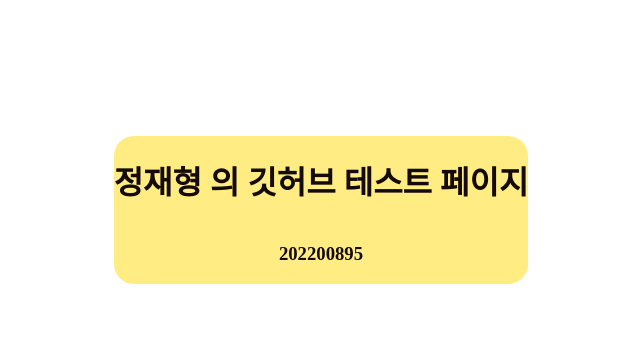
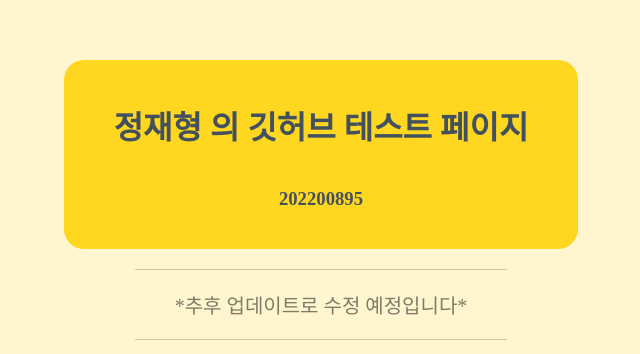
Before and after one commit to flerk0816/flerk0816.github.io, a plain HTML site: page index.html in a window 1280 px wide. Shown: the part 198-552 px from the top of the page, without its empty margins (327-967 px from the left). Drawn offline with Linux system fonts and the light colour scheme.

Commit message:
Update index.html

```diff
--- a/index.html
+++ b/index.html
@@ -15,27 +15,43 @@
             body {
                 width: 100%;
                 height: 100%;
+                overflow: hidden;
             }
             body {
                 display: flex;
                 flex-direction: column;
                 align-items: center;
                 justify-content: center;
+                background-color: rgb(255, 246, 207);
             }
-            body > div {
+            .title {
                 display: flex;
                 flex-direction: column;
                 justify-content: center;
                 align-items: center;
                 border-radius: 20px;
-                background-color: rgb(255, 236, 131);
+                background-color: rgb(255, 214, 32);
+                padding: 20px 50px;
+            }
+            .title > h1,
+            .title > h3 {
+                color: rgb(67, 81, 94);
+            }
+            .lore {
+                font-size: 20px;
+                color: rgba(0, 0, 0, 0.5);
+                margin: 20px 0px;
+                padding: 20px 40px;
+                border-bottom: 1px solid rgba(0, 0, 0, 0.2);
+                border-top: 1px solid rgba(0, 0, 0, 0.2);
             }
         </style>
     </head>
     <body>
-        <div>
+        <div class="title">
             <h1>정재형 의 깃허브 테스트 페이지</h1>
             <h3>202200895</h3>
         </div>
+        <div class="lore">*추후 업데이트로 수정 예정입니다*</div>
     </body>
 </html>
```
